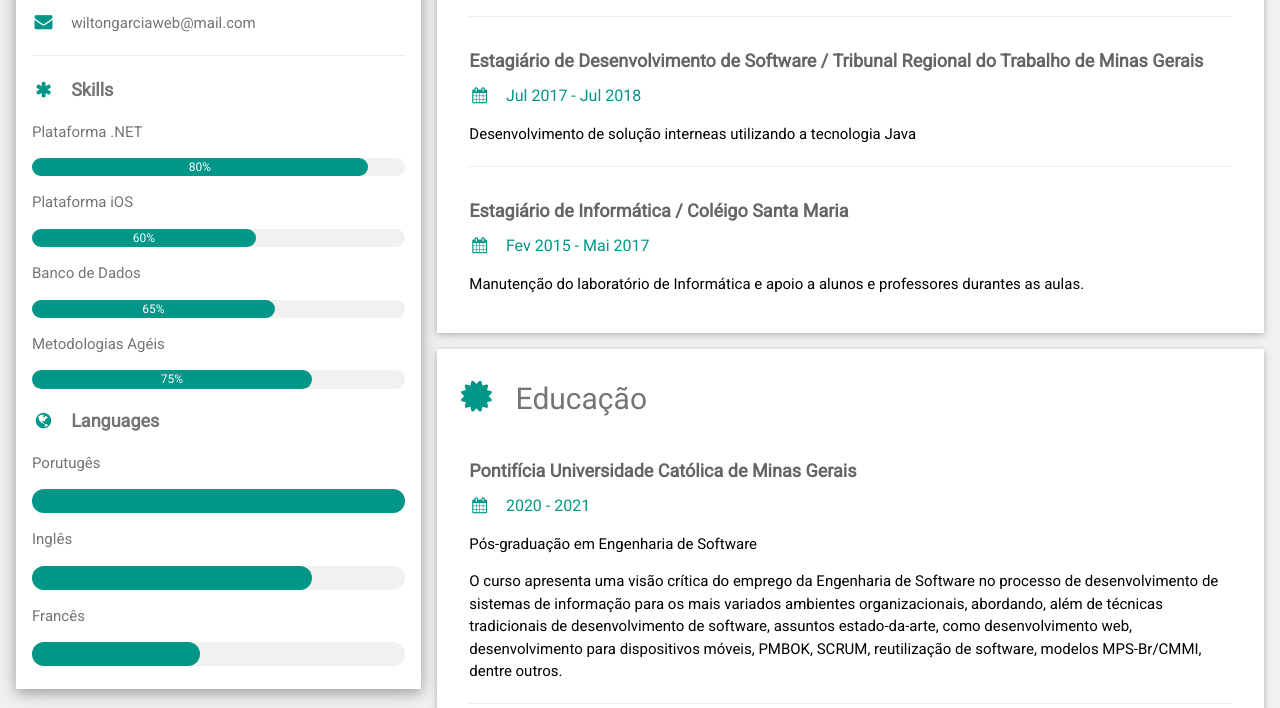
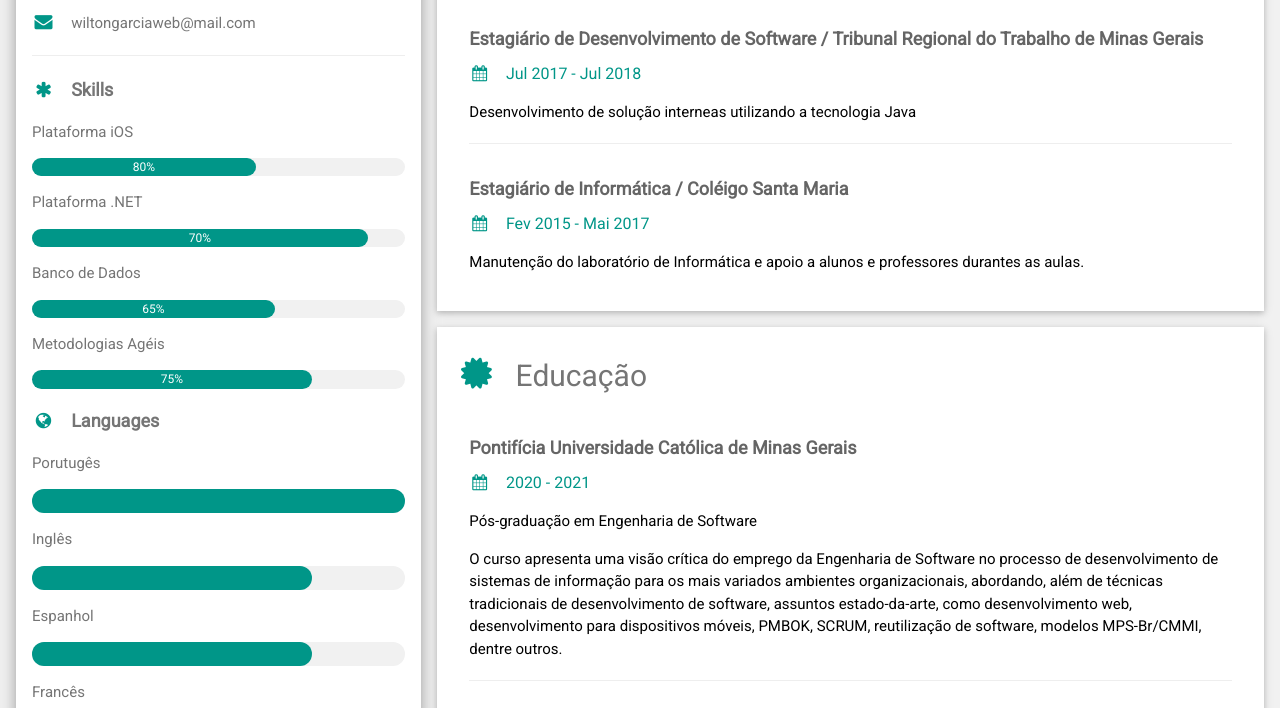
Before and after one commit to Wilton-Garcia/Wilton-Garcia.github.io, a plain HTML site: page index.html in a window 1280 px wide. Shown: the part 398-1106 px from the top of the page. Drawn offline with nearby package versions, Linux system fonts and the light colour scheme.

Commit message:
[0011] Atualizando infos

```diff
--- a/index.html
+++ b/index.html
@@ -37,15 +37,15 @@ html,body,h1,h2,h3,h4,h5,h6 {font-family: "Roboto", sans-serif}
           <hr>
 
           <p class="w3-large"><b><i class="fa fa-asterisk fa-fw w3-margin-right w3-text-teal"></i>Skills</b></p>
+              <p>Plataforma iOS</p>
+          <div class="w3-light-grey w3-round-xlarge w3-small">
+            <div class="w3-container w3-center w3-round-xlarge w3-teal" style="width:60%">
+              <div class="w3-center w3-text-white">80%</div>
+            </div>
+          </div>
           <p>Plataforma .NET</p>
           <div class="w3-light-grey w3-round-xlarge w3-small">
-            <div class="w3-container w3-center w3-round-xlarge w3-teal" style="width:90%">80%</div>
-          </div>
-          <p>Plataforma iOS</p>
-          <div class="w3-light-grey w3-round-xlarge w3-small">
-            <div class="w3-container w3-center w3-round-xlarge w3-teal" style="width:60%">
-              <div class="w3-center w3-text-white">60%</div>
-            </div>
+            <div class="w3-container w3-center w3-round-xlarge w3-teal" style="width:90%">70%</div>
           </div>
             <p>Banco de Dados</p>
           <div class="w3-light-grey w3-round-xlarge w3-small">
@@ -62,6 +62,10 @@ html,body,h1,h2,h3,h4,h5,h6 {font-family: "Roboto", sans-serif}
             <div class="w3-round-xlarge w3-teal" style="height:24px;width:100%"></div>
           </div>
           <p>Inglês</p>
+          <div class="w3-light-grey w3-round-xlarge">
+            <div class="w3-round-xlarge w3-teal" style="height:24px;width:75%"></div>
+          </div>
+             <p>Espanhol</p>
           <div class="w3-light-grey w3-round-xlarge">
             <div class="w3-round-xlarge w3-teal" style="height:24px;width:75%"></div>
           </div>
@@ -84,7 +88,7 @@ html,body,h1,h2,h3,h4,h5,h6 {font-family: "Roboto", sans-serif}
         <div class="w3-container">
           <h5 class="w3-opacity"><b>Consultor de Desenvolvimento de Software / ThoughtWorks</b></h5>
           <h6 class="w3-text-teal"><i class="fa fa-calendar fa-fw w3-margin-right"></i>Mar 2020 - <span class="w3-tag w3-teal w3-round">Atual</span></h6>
-          <p>Desenvolvimento de soluções de software personalizadas em diferentes tecnologias como: .NET, iOS, React JS e JAVA</p>
+          <p>Desenvolvimento de soluções de software personalizadas para as plataformas Apple usando Swift</p>
           <hr>
         </div>
         <div class="w3-container">
```
